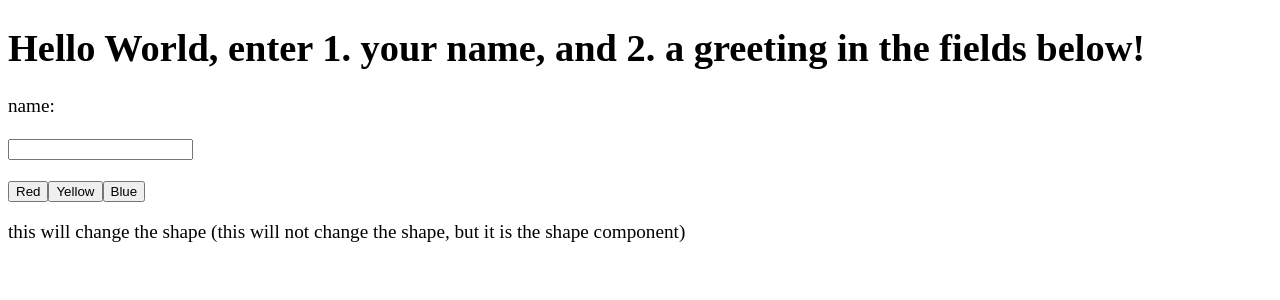
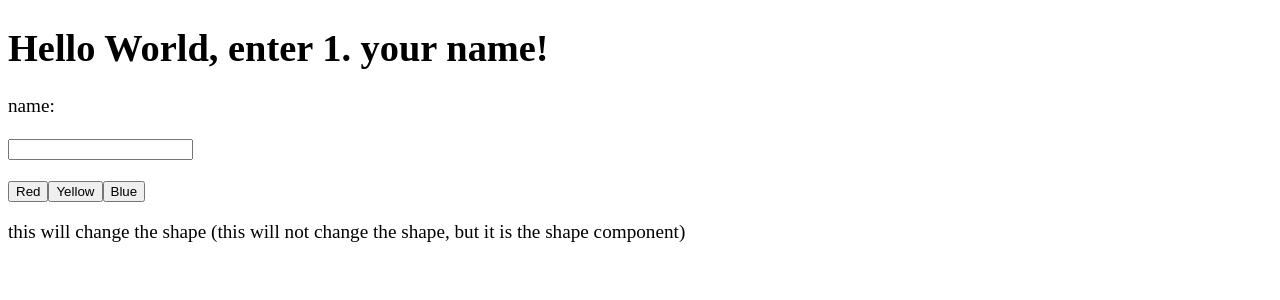
Before and after one commit to MustardJoe/react_quiz_nametag_comps, a React app: page / in a window 1280 px wide. Shown: the top 300 px of the page. Built offline with nearby package versions, Linux system fonts and the light colour scheme.

Commit message:
doesn't work

```diff
--- a/src/components/App.js
+++ b/src/components/App.js
@@ -4,7 +4,7 @@ import NameTag from './NameTag/NameTag';
 export default function App() {
   return (
     <>
-      <h1>Hello World, enter 1. your name, and 2. a greeting in the fields below!</h1>
+      <h1>Hello World, enter 1. your name!</h1>
       <NameTag />
     </>
   );
```
